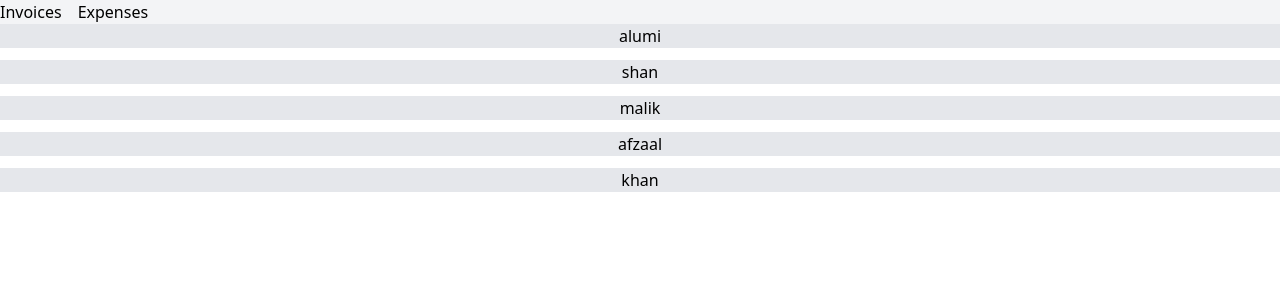
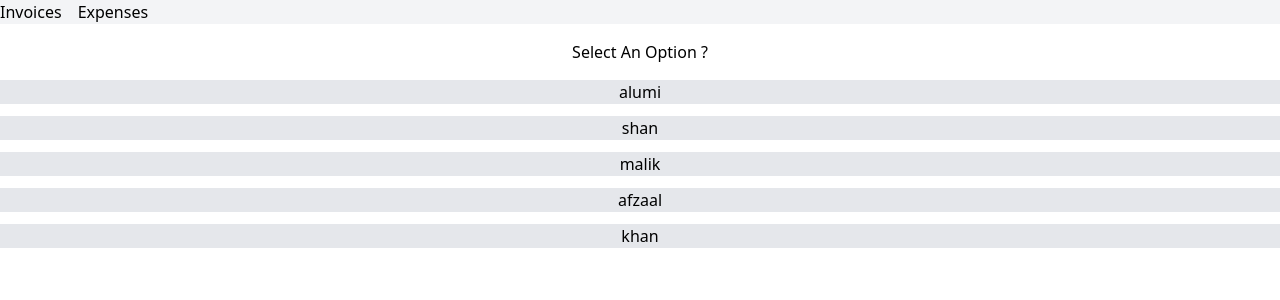
Before and after one commit to M-Mehboob-Alam/learning-react-router-dom, a React (Create React App) app: page /invoice in a window 1280 px wide. Shown: the top 300 px of the page. Built offline with nearby package versions, Linux system fonts and the light colour scheme.

Commit message:
Added index route and change outlet for parent

```diff
--- a/src/components/invoice/index.jsx
+++ b/src/components/invoice/index.jsx
@@ -4,18 +4,19 @@ export default function invoice(){
     let  invoices = getInvoices();
     return (
         <main className="text-center">
+            <Outlet></Outlet>
                 <div className="flex flex-col gap-3">
                     {invoices.map(invoice =>(
                         <Link
                         to={`/invoice/${invoice.name}`}
                         key={invoice.name}
-                        target="_blank"
+
                         className="bg-gray-200">
                             {invoice.name}
                         </Link>
                     ))}
                 </div>
-                <Outlet></Outlet>
+
         </main>
     )
 }
--- a/src/index.js
+++ b/src/index.js
@@ -15,8 +15,15 @@ root.render(
       <Routes>
         <Route path='/' element={<App/>} >
           <Route path='/invoice' element={<Invoice/>} >
+            <Route index
+            element={
+              <main className='py-4 text-center'>
+                Select An Option ?
+              </main>
+            }></Route>
+            <Route path='/invoice/:invoiceName' element={<Bills/>} />
           </Route>
-          <Route path='/invoice/:invoiceName' element={<Bills/>} />
+
           <Route path='/expense' element={<Expenses/>} />
           <Route path='*' element={
             <main className='text-center'>
```
